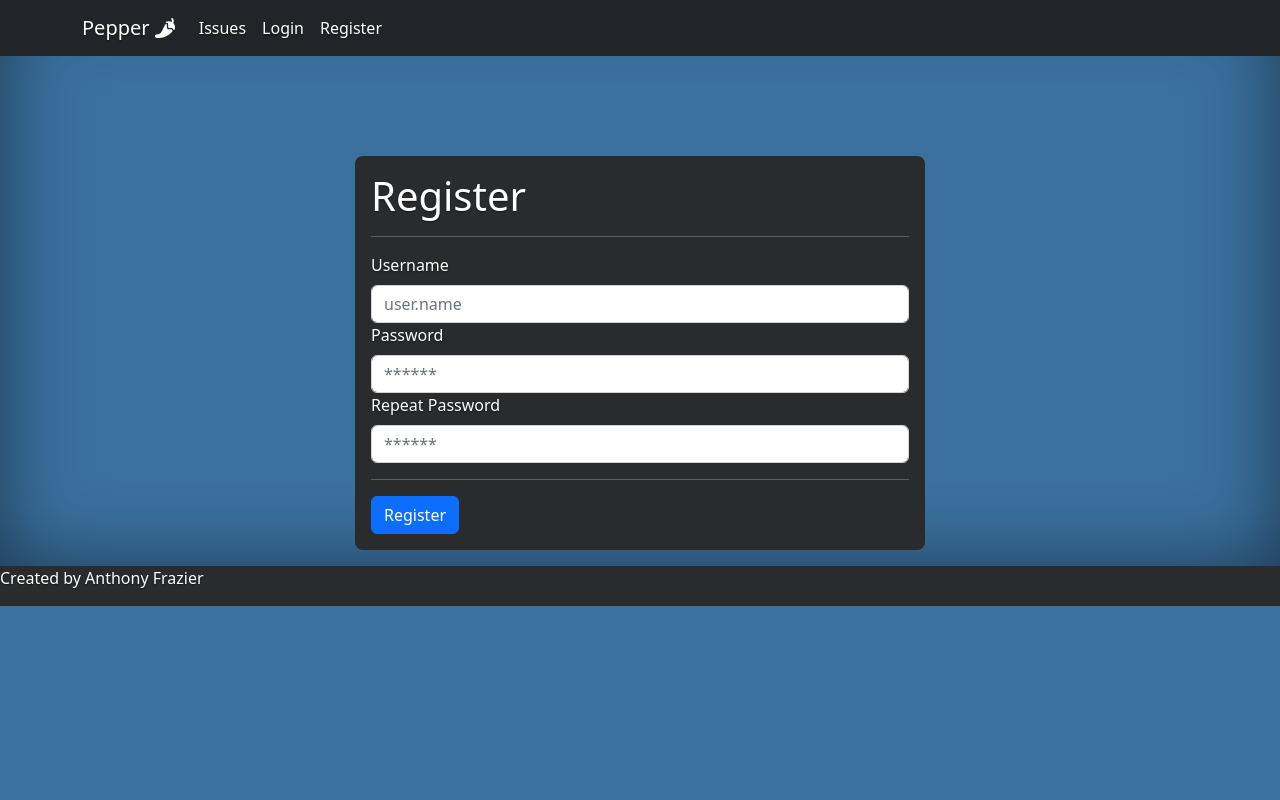
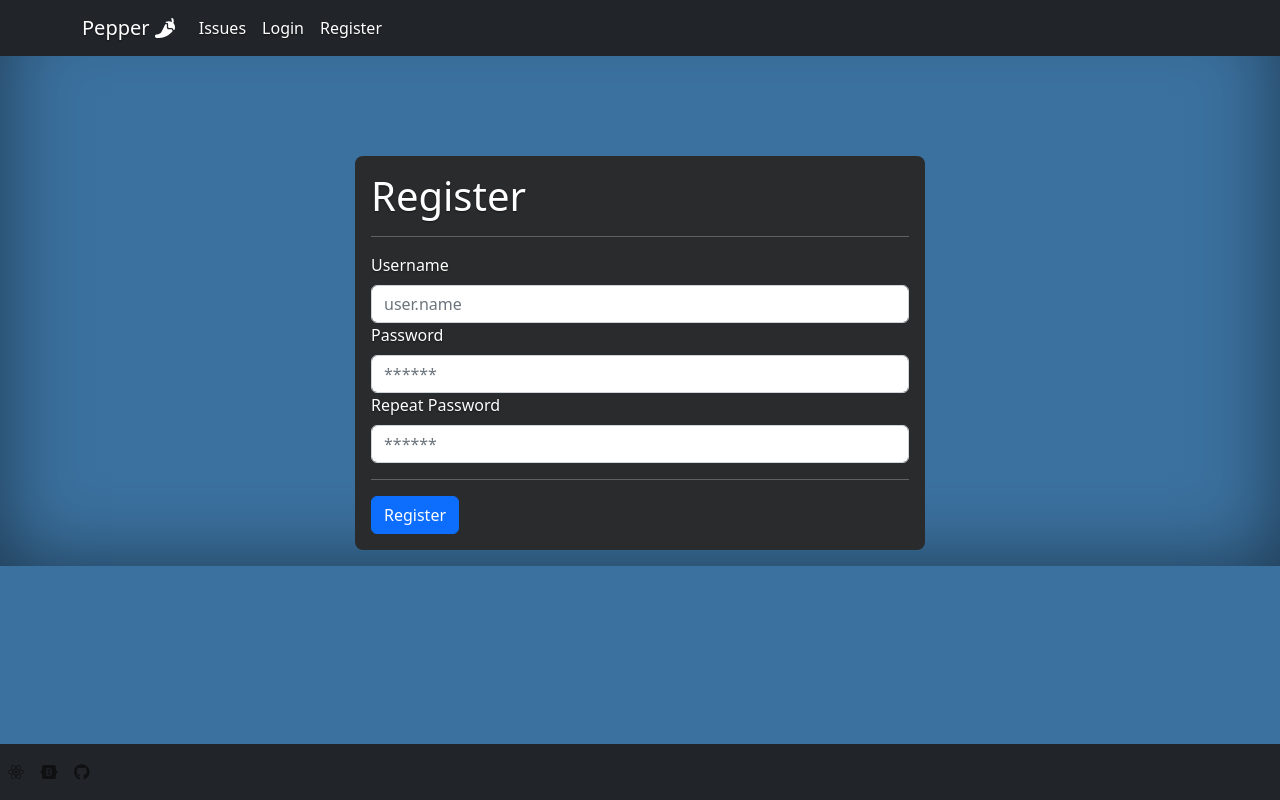
Before and after one commit to afraz98/pepper, a React (Create React App) app in the folder frontend/: page /register in a window 1280 px wide. Built offline with nearby package versions, Linux system fonts and the light colour scheme.

Commit message:
Improve footer

```diff
--- a/frontend/src/components/Footer.js
+++ b/frontend/src/components/Footer.js
@@ -1,12 +1,19 @@
-import '../style/footer.css'
+import { FontAwesomeIcon } from '@fortawesome/react-fontawesome';
+import { faReact, faBootstrap, faGithub } from '@fortawesome/free-brands-svg-icons';
+import { Navbar, Button, Nav } from 'react-bootstrap';
+import '../style/footer.css';
 
 const Footer = () => {
     return (
-        <div className="footer">
-            <div className="row">
-            <p> Created by Anthony Frazier </p>
-            </div>
-        </div>
+        <>
+            <Navbar fixed="bottom" className="bg-dark">
+                <Nav>
+                    <Nav.Link href="https://reactjs.org/"><FontAwesomeIcon icon={faReact}/></Nav.Link>
+                    <Nav.Link href="https://getbootstrap.com/"><FontAwesomeIcon icon={faBootstrap}/></Nav.Link>
+                    <Nav.Link href="https://www.github.com/afraz98/"><FontAwesomeIcon icon={faGithub}/></Nav.Link>
+                </Nav>
+            </Navbar>
+        </>
     );
 }
 
--- a/frontend/src/components/Navbar.js
+++ b/frontend/src/components/Navbar.js
@@ -2,8 +2,6 @@ import React, { useContext } from "react";
 import Nav from "react-bootstrap/Nav"
 import Container from "react-bootstrap/Container"
 import Navbar from "react-bootstrap/Navbar"
-import Button from 'react-bootstrap/Button'
-
 import { FontAwesomeIcon } from "@fortawesome/react-fontawesome";
 import { faPepperHot } from "@fortawesome/free-solid-svg-icons"
 import AuthContext from "../context/AuthContext";
```
